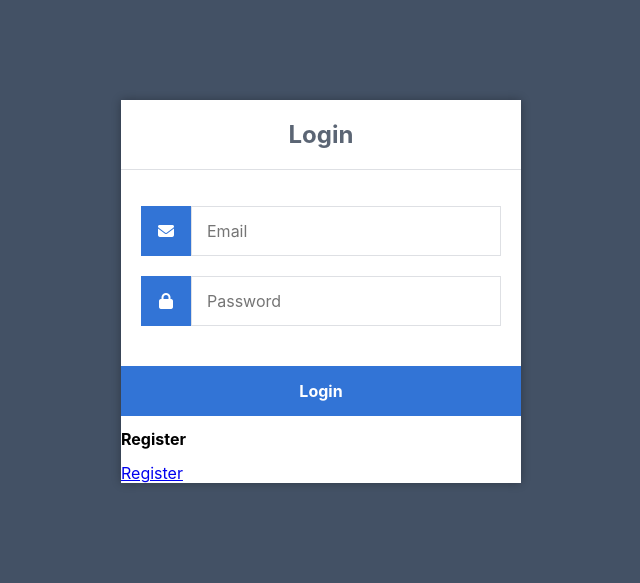
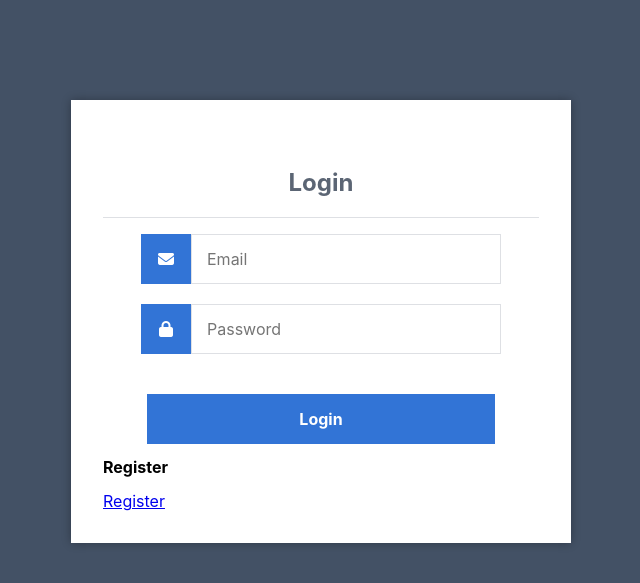
Before and after one commit to JohanneJayde/geospatial-visualization-notification-system, a PHP site: page / in a window 1280 px wide. Shown: the top 583 px of the page, without its empty margins (319-959 px from the left). Run offline with PHP 8.4, Linux system fonts and the light colour scheme.

Commit message:
fixed login page css

```diff
--- a/css/style.css
+++ b/css/style.css
@@ -58,10 +58,12 @@ body {
     transition: background-color 0.2s;
 }
 .login {
-    width: 400px;
+    width: 500px;
     background-color: #ffffff;
     box-shadow: 0 0 9px 0 rgba(0, 0, 0, 0.3);
     margin: 100px auto;
+    padding: 2em;
+
 }
 .login h1 {
     text-align: center;
@@ -74,7 +76,6 @@ body {
     display: flex;
     flex-wrap: wrap;
     justify-content: center;
-    padding-top: 20px;
 }
 .login form label {
     display: flex;
@@ -93,7 +94,7 @@ body {
     padding: 0 15px;
 }
 .login form input[type="submit"] {
-    width: 100%;
+    width: 80%;
     padding: 15px;
     margin-top: 20px;
     background-color: #3274d6;
@@ -107,3 +108,9 @@ body {
     background-color: #2868c7;
     transition: background-color 0.2s;
 }
+
+.input-field{
+    display: flex;
+    flex-direction: row;
+
+}
--- a/index.php
+++ b/index.php
@@ -19,14 +19,18 @@ and modified to fit our project
 <div class="login">
   <h1>Login</h1>
   <form action="php/login.php" method="post" autocomplete="off">
+    <div class="input-field">
       <label for="email">
       <i class="fas fa-envelope"></i>
       </label>
       <input type="email" name="email" placeholder="Email" id="email" required>
+    </div>
+    <div class="input-field">
       <label for="password">
         <i class="fas fa-lock"></i>
       </label>
       <input type="password" name="password" placeholder="Password" id="password" required>
+    </div>
 
     <input type="submit" value="Login">
   </form>
```
Lines whose indentation alone changed are shown as unchanged.
